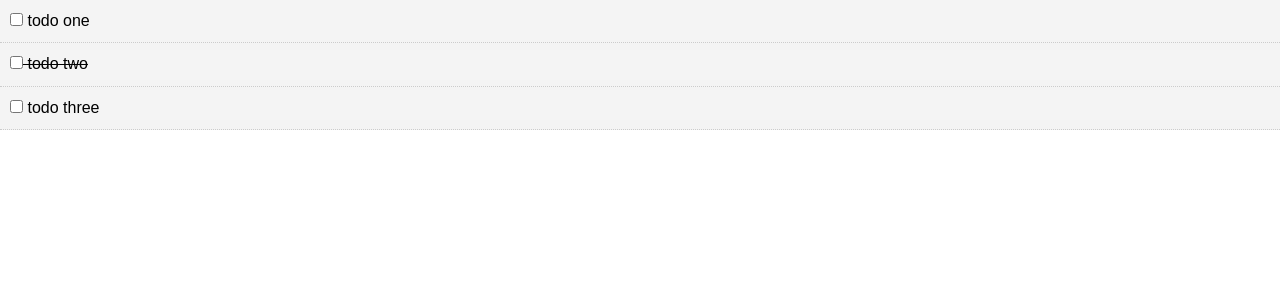
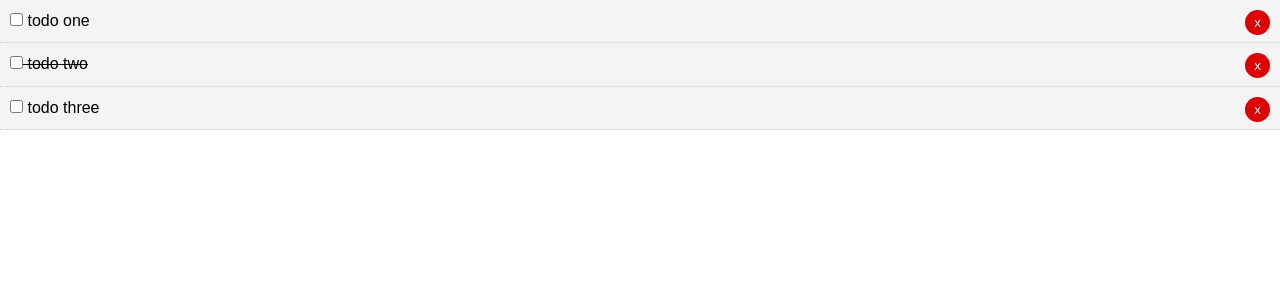
Before and after one commit to asfian99/Vue_TodoList, a Vue app: page / in a window 1280 px wide. Shown: the top 300 px of the page. Built offline with nearby package versions, Linux system fonts and the light colour scheme.

Commit message:
added delete button & deleteTodo method

```diff
--- a/src/App.vue
+++ b/src/App.vue
@@ -1,6 +1,6 @@
 <template>
   <div id="app">
-    <Todos v-bind:todosData="todosData" />
+    <Todos v-bind:todosData="todosData" v-on:del-todo="deleteTodo" />
   </div>
 </template>
 
@@ -33,6 +33,11 @@ export default {
       ],
     };
   },
+  methods: {
+    deleteTodo(id) {
+      this.todosData = this.todosData.filter((todo) => todo.id !== id);
+    },
+  },
 };
 </script>
 
--- a/src/components/TodoItem.vue
+++ b/src/components/TodoItem.vue
@@ -3,6 +3,7 @@
     <p>
       <input type="checkbox" v-on:change="markComplete" />
       {{ todo.title }}
+      <button @click="$emit('del-todo', todo.id)" class="del">x</button>
     </p>
   </div>
 </template>
@@ -29,7 +30,7 @@ export default {
   text-decoration: line-through;
 }
 .del {
-  background: red;
+  background: #de0000;
   color: #fff;
   border: none;
   padding: 5px 9px;
--- a/src/components/Todos.vue
+++ b/src/components/Todos.vue
@@ -1,7 +1,7 @@
 <template>
   <div>
     <div v-for="todo in todosData" :key="todo.id">
-      <TodoItem v-bind:todo="todo" />
+      <TodoItem v-bind:todo="todo" v-on:del-todo="$emit('del-todo', todo.id)" />
     </div>
   </div>
 </template>
```
